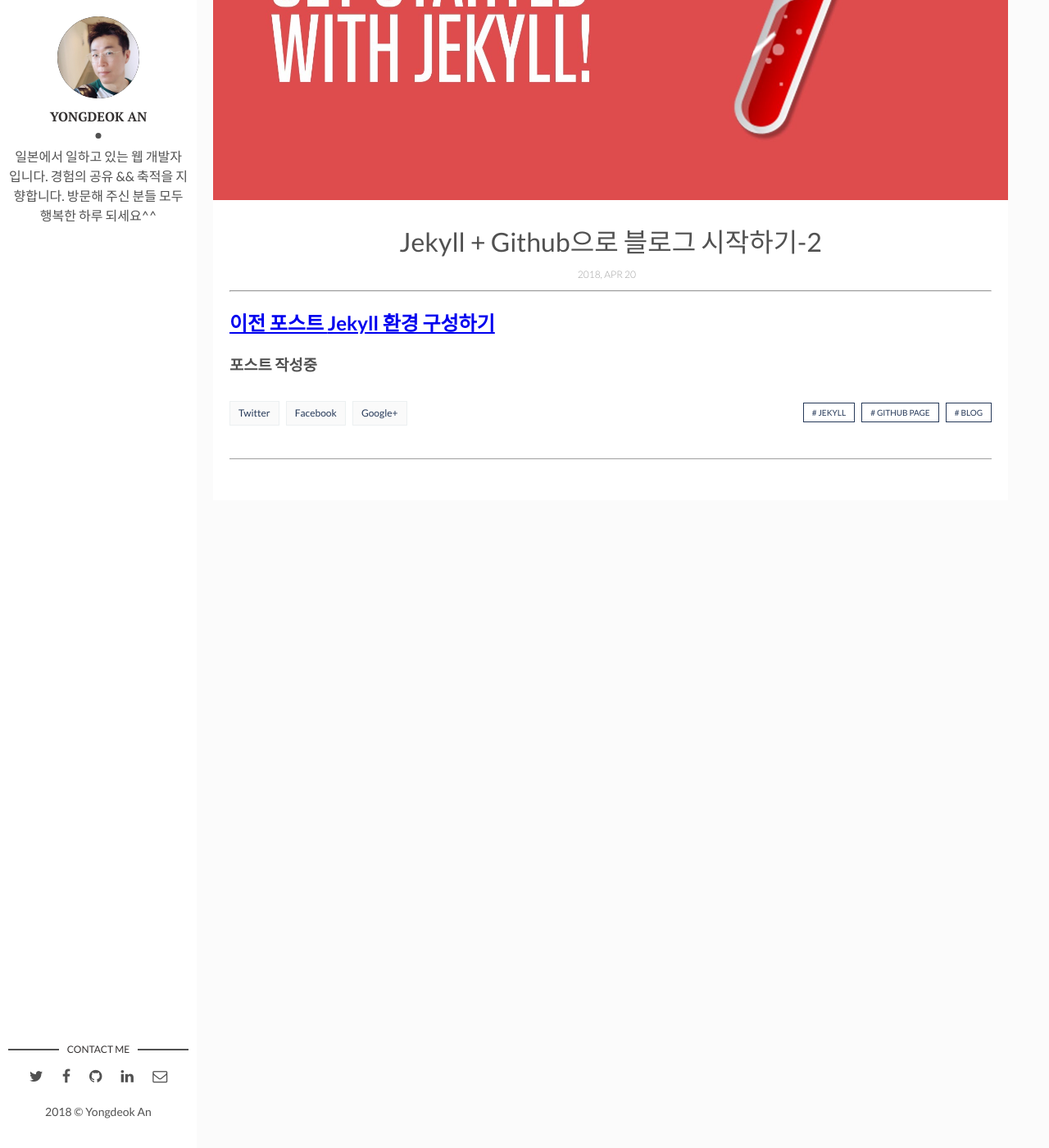
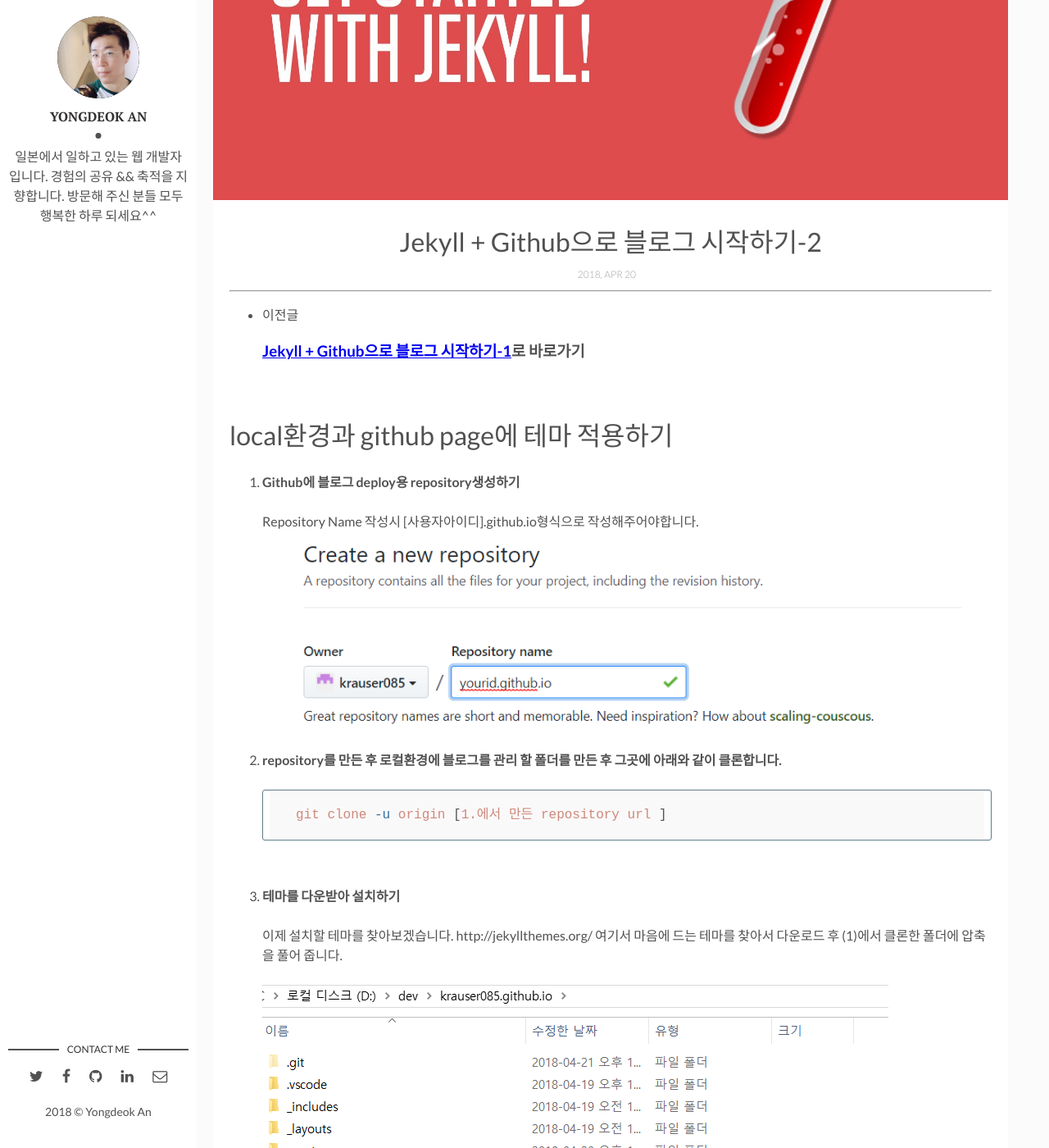
Before and after one commit to krauser085/krauser085.github.io, a Jekyll site: the page built from _posts/2018-04-20-start-jakyllandgithubpage-2.markdown, in a window 1280 px wide and 1400 px high, scrolled down 276 px. Shown: the whole window at 82% size. Built offline with Jekyll 4.4.1, drawn with Linux system fonts in a browser that asks for light colours; comment, search, counter and statistics services are not loaded; before the commit the page ends 906 px from its top, so only the background shows below that; some of the changed text lies outside the part shown.

Commit message:
upload new post-Jekyll + Github으로 블로그 시작하기-2

````diff
--- a/_posts/2018-04-20-start-jakyllandgithubpage-2.markdown
+++ b/_posts/2018-04-20-start-jakyllandgithubpage-2.markdown
@@ -7,6 +7,57 @@ img: 2018-04-20/jekyll_logo.jpg # Add image post (optional)
 tags: [Jekyll, Github page, blog] # add tag
 ---
 -------------------------------------
-## [이전 포스트 **Jekyll 환경 구성하기**](/start-jakyllandgithubpage)
+- 이전글
+### [Jekyll + Github으로 블로그 시작하기-1](/start-jakyllandgithubpage/)로 바로가기
 
-### 포스트 작성중
+<br/>
+# local환경과 github page에 테마 적용하기
+
+1. **Github에 블로그 deploy용 repository생성하기**<br/>
+<br/>
+Repository Name 작성시 [사용자아이디].github.io형식으로 작성해주어야합니다.
+<br/>
+![Alt text](/assets/img/2018-04-20/01-git-repo.png)
+
+1. **repository를 만든 후 로컬환경에 블로그를 관리 할 폴더를 만든 후 그곳에 아래와 같이 클론합니다.**
+<br/>
+```bash
+git clone -u origin [1.에서 만든 repository url ]
+```
+<br/>
+2. **테마를 다운받아 설치하기**
+<br/>
+이제 설치할 테마를 찾아보겠습니다. http://jekyllthemes.org/ 여기서 마음에 드는 테마를 찾아서 다운로드 후 (1)에서 클론한 폴더에 압축을 풀어 줍니다.<br/>
+<br/>
+![Alt text](/assets/img/2018-04-20/02-git-forder.png)
+<br/>
+위와 같은 폴더구성을 확인 하였다면 이제 로컬에서 블로그를 돌려보겠습니다.
+터미널에서 해당 폴더로 이동 후 `bundle`을 실행해서 *.gem*파일에 명시되어 있는 gem들을 설치해줍니다. 그 후 `jekyll -s`으로 jekyll 서버를 실행합니다.
+<br/>
+```bash
+bundle
+jekyll -s
+```
+<br/>
+서버가 실행되었습니다. **localhost:4000**에서 돌아가고 있네요.
+<br/>
+![Alt text](/assets/img/2018-04-20/03-run-server.png)
+<br/>
+> *저는 이미 글을 좀 올린 상태입니다. 여러분들은 초기화면이 표시될 꺼에요.*
+<br/>
+<br/>
+1. **Github에 내 블로그 올리기**
+<br/>
+로컬에서 돌아가는 걸 확인했다면 이번에는 **Github**에 올려서 확인해 보겠습니다. 터미널에서 아래와 같이 `push`해 주세요.
+<br/>
+```bash
+git add .
+git commit -m "initial commit"
+git push origin master
+```
+<br/>
+`push`후에 브라우저를 통해 github에 내 블로그로 접속합니다. 접속주소는 `자기 아이디.github.io`입니다.
+> 서버상태에 따라 deploy되는데 시간이 걸릴 수 있습니다. 저는 길어도 5분정도 이상은 안걸리더라구요.
+
+<br/>
+다음에는 글 포스팅 하는 법을 중점으로 올려보도록 하겠습니다.
````
Also changed, not shown: assets/img/2018-04-20/01-git-repo.png (added), assets/img/2018-04-20/02-git-forder.png (added), assets/img/2018-04-20/03-run-server.png (added).
